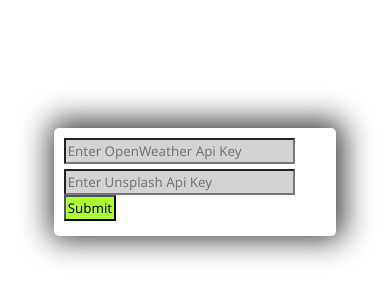
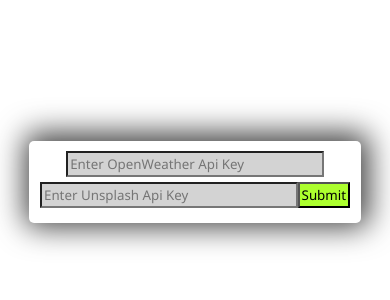
Before and after one commit to pradheepkum/weatherapp, a plain HTML site: page index.html in a window 390 px wide. Shown: the part 240-540 px from the top of the page. Drawn offline with Linux system fonts and the light colour scheme.

Commit message:
Changes to the CSS to support responsiveness

```diff
--- a/index.css
+++ b/index.css
@@ -34,10 +34,14 @@
 .search_group{
     width: 100%;
     margin-bottom: 5px;
+    display: flex;
+    flex-direction: row;
+    align-items: center;
+    justify-content: center;
 }
 .search_group input{
     padding: 2px;
-    width: 85%;
+    width: 100%;
     background-color: lightgray;
     color: black;
 }
@@ -63,3 +67,14 @@
 #weather{
     display: none;
 }
+
+@media only screen and (max-width: 990px){
+    .card {
+        min-width: 80%;
+    }
+    .search_group input{
+
+        width: 80%;
+
+    }
+}
```
